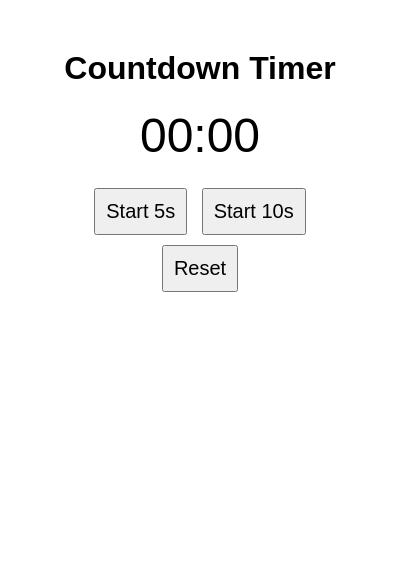
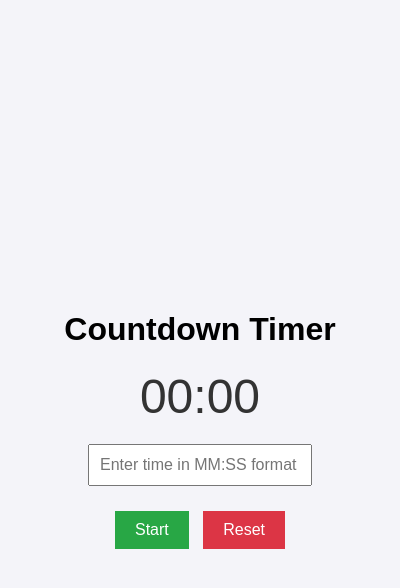
Before and after one commit to Kdampil/my-electron-app, an Electron app: page index.html in a window 400 px wide. Both pictures are taken after a click on the button "Reset". Drawn offline with Linux system fonts and the light colour scheme.

Commit message:
Add files via upload

```diff
--- a/index.html
+++ b/index.html
@@ -1,63 +1,22 @@
 <!DOCTYPE html>
 <html lang="en">
 <head>
-    <meta charset="UTF-8">
-    <meta name="viewport" content="width=device-width, initial-scale=1.0">
-    <title>Countdown Timer</title>
-    <style>
-        body {
-            font-family: Arial, sans-serif;
-            text-align: center;
-            margin: 50px;
-        }
-        #time {
-            font-size: 48px;
-            margin: 20px 0;
-        }
-        button {
-            font-size: 20px;
-            padding: 10px;
-            margin: 5px;
-            cursor: pointer;
-        }
-    </style>
+  <meta charset="UTF-8">
+  <meta name="viewport" content="width=device-width, initial-scale=1.0">
+  <title>Countdown Timer</title>
+  <link rel="stylesheet" href="style.css">
 </head>
 <body>
+  <div class="container">
     <h1>Countdown Timer</h1>
-    <div id="time">00:00</div>
-    <button onclick="startTimer(5)">Start 5s</button>
-    <button onclick="startTimer(10)">Start 10s</button>
-    <button onclick="resetTimer()">Reset</button>
-
-    <script>
-        let countdown;
-        let timeDisplay = document.getElementById('time');
-
-        function startTimer(seconds) {
-            clearInterval(countdown);
-            let remainingTime = seconds;
-            updateTimeDisplay(remainingTime);
-
-            countdown = setInterval(() => {
-                remainingTime--;
-                updateTimeDisplay(remainingTime);
-                if (remainingTime <= 0) {
-                    clearInterval(countdown);
-                    alert("Time's up!");
-                }
-            }, 1000);
-        }
-
-        function resetTimer() {
-            clearInterval(countdown);
-            updateTimeDisplay(0);
-        }
-
-        function updateTimeDisplay(seconds) {
-            let minutes = Math.floor(seconds / 60);
-            let secs = seconds % 60;
-            timeDisplay.textContent = `${String(minutes).padStart(2, '0')}:${String(secs).padStart(2, '0')}`;
-        }
-    </script>
+    <div class="timer-display" id="timer">00:00</div>
+    <input type="text" id="time-input" placeholder="Enter time in MM:SS format" />
+    <div class="buttons">
+      <button id="start-btn">Start</button>
+      <button id="reset-btn">Reset</button>
+    </div>
+  </div>
+  <audio id="alert-sound" src="assets/alert.mp3"></audio>
+  <script src="renderer.js"></script>
 </body>
 </html>
--- /dev/null
+++ b/renderer.js
@@ -0,0 +1,51 @@
+let countdownInterval;
+let remainingTime = 0;
+
+const timerDisplay = document.getElementById('timer');
+const timeInput = document.getElementById('time-input');
+const startButton = document.getElementById('start-btn');
+const resetButton = document.getElementById('reset-btn');
+const alertSound = document.getElementById('alert-sound');
+
+function updateTimerDisplay(timeInSeconds) {
+  const minutes = Math.floor(timeInSeconds / 60).toString().padStart(2, '0');
+  const seconds = (timeInSeconds % 60).toString().padStart(2, '0');
+  timerDisplay.textContent = `${minutes}:${seconds}`;
+}
+
+function startCountdown() {
+  if (remainingTime <= 0) return;
+
+  countdownInterval = setInterval(() => {
+    remainingTime--;
+    updateTimerDisplay(remainingTime);
+
+    if (remainingTime <= 0) {
+      clearInterval(countdownInterval);
+      alertSound.play();
+    }
+  }, 1000);
+}
+
+function resetCountdown() {
+  clearInterval(countdownInterval);
+  remainingTime = 0;
+  updateTimerDisplay(remainingTime);
+}
+
+startButton.addEventListener('click', () => {
+  const input = timeInput.value.trim();
+  const timeParts = input.split(':').map(Number);
+
+  if (timeParts.length === 2 && !isNaN(timeParts[0]) && !isNaN(timeParts[1])) {
+    const [minutes, seconds] = timeParts;
+    remainingTime = minutes * 60 + seconds;
+    updateTimerDisplay(remainingTime);
+    resetCountdown(); // Reset before starting
+    startCountdown();
+  } else {
+    alert('Please enter a valid time in MM:SS format.');
+  }
+});
+
+resetButton.addEventListener('click', resetCountdown);
--- /dev/null
+++ b/style.css
@@ -0,0 +1,45 @@
+body {
+  font-family: Arial, sans-serif;
+  display: flex;
+  justify-content: center;
+  align-items: center;
+  height: 100vh;
+  margin: 0;
+  background-color: #f4f4f9;
+}
+
+.container {
+  text-align: center;
+}
+
+.timer-display {
+  font-size: 48px;
+  margin: 20px 0;
+  color: #333;
+}
+
+input {
+  padding: 10px;
+  font-size: 16px;
+  margin-bottom: 20px;
+  width: 200px;
+}
+
+.buttons button {
+  padding: 10px 20px;
+  font-size: 16px;
+  margin: 5px;
+  cursor: pointer;
+}
+
+#start-btn {
+  background-color: #28a745;
+  color: white;
+  border: none;
+}
+
+#reset-btn {
+  background-color: #dc3545;
+  color: white;
+  border: none;
+}
```
Also changed, not shown: main.js (+12 -5 lines), package.json (+10 -20 lines).
